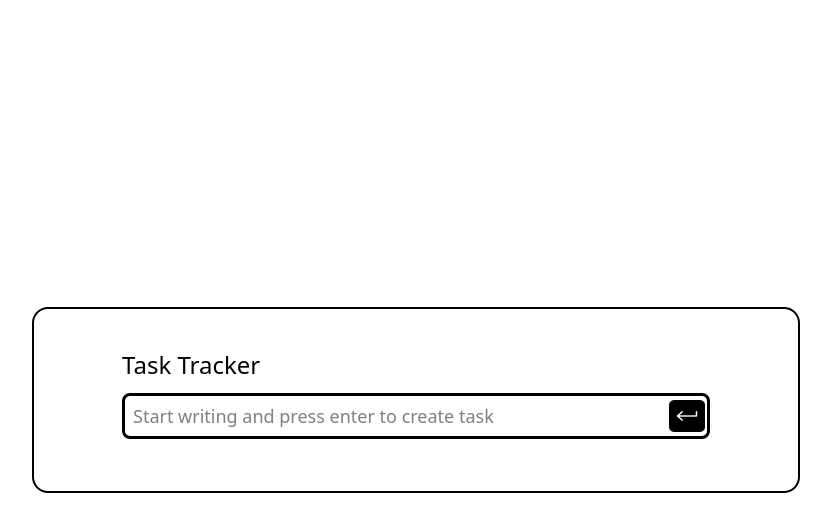
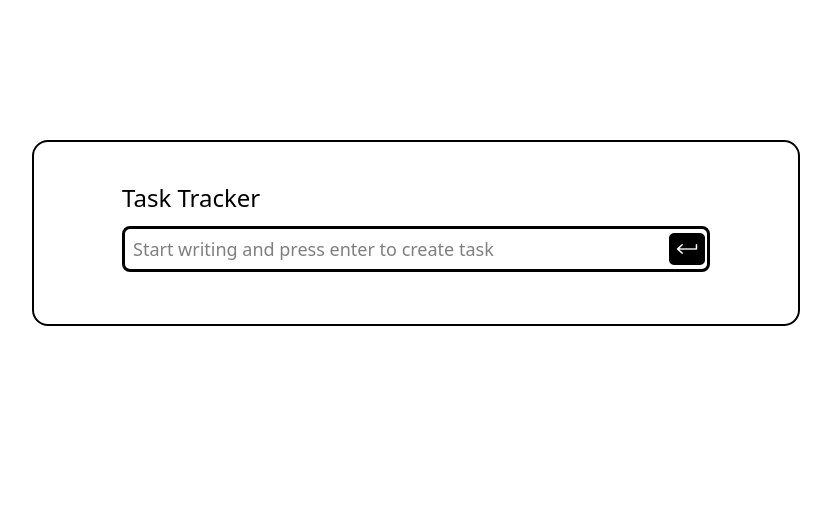
Before and after one commit to MuhammadPutraWinanda/task_tracker, a website: page index.html in a window 1280 px wide. Shown: the whole page, without its empty margins (224-1055 px from the left). Drawn offline with Linux system fonts and the light colour scheme; some packages are replaced by stand-ins of ours; a script that the page names is missing.

Commit message:
Mengubah posisi task menjadi agak keatas

```diff
--- a/index.html
+++ b/index.html
@@ -14,7 +14,7 @@
     <!-- My Own JS -->
     <script defer src="src/js/main.js"></script>
   </head>
-  <body class="min-h-screen px-2 flex items-center">
+  <body class="min-h-screen px-2 pt-35">
     <div
       class="border-2 rounded-2xl p-5 flex flex-col gap-3 min-w-full sm:min-w-0 sm:w-lg sm:mx-auto sm:px-8 md:w-2xl md:px-15 md:py-10 lg:px-22 lg:w-3xl"
     >
```
Also changed, not shown: src/styles/style.css.
